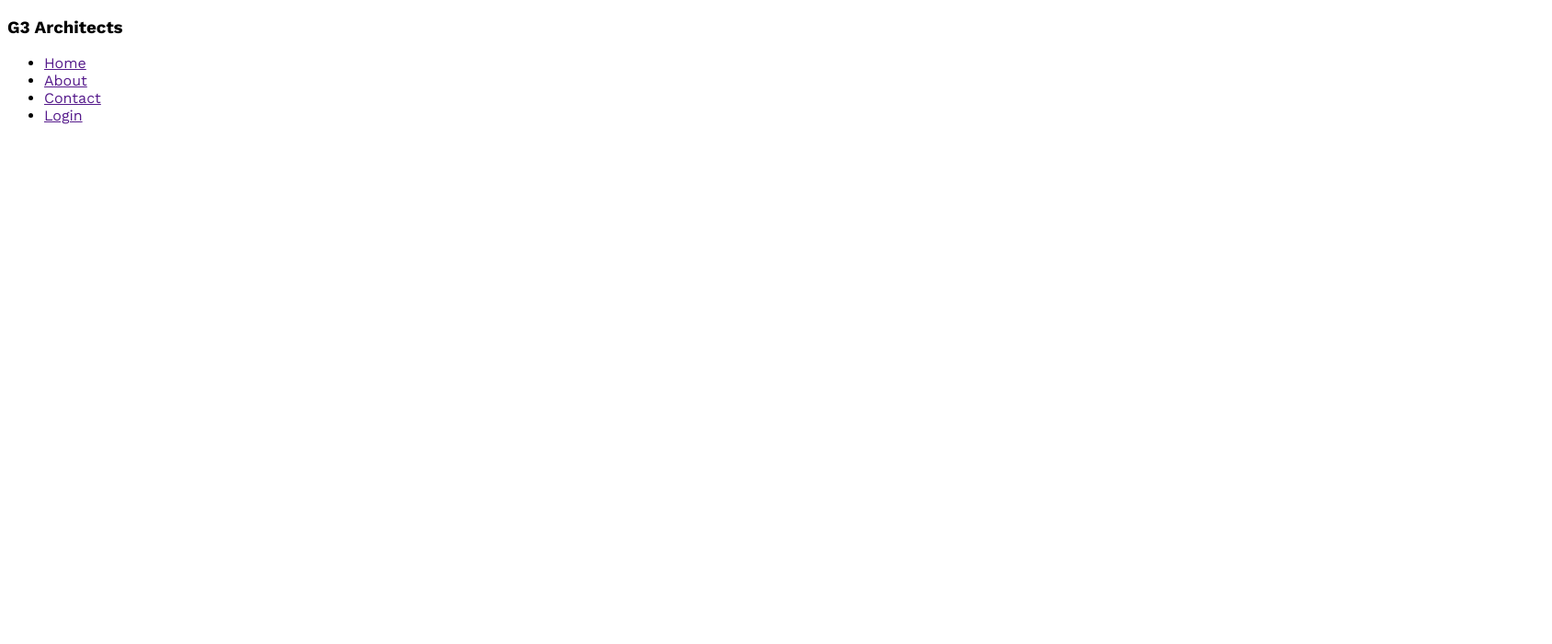
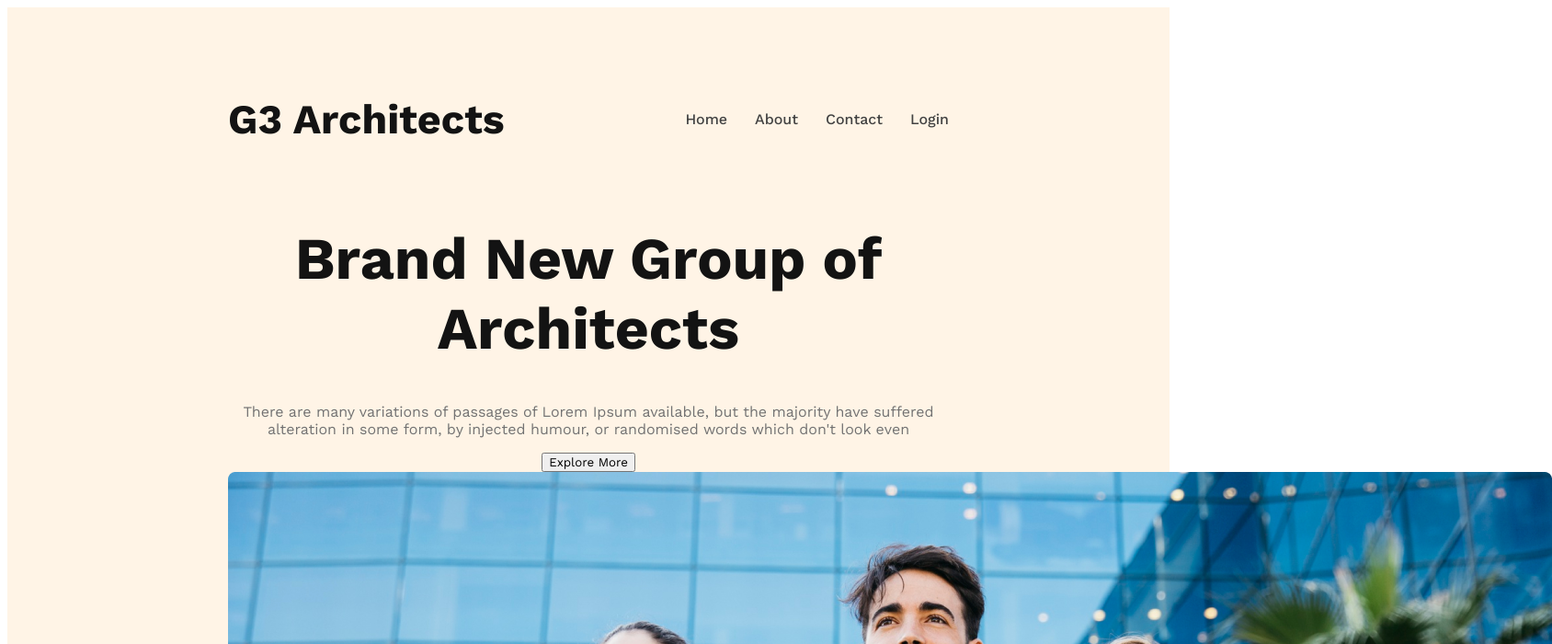
Before and after one commit to monoare/g3-architect-website, a plain HTML site: page index.html in a window 1280 px wide. Shown: the top 700 px of the page at 92% size, 1688 px wide, since content can reach past the window. Drawn offline with nearby package versions, Linux system fonts and the light colour scheme.

Commit message:
banner content added

```diff
--- a/index.html
+++ b/index.html
@@ -9,7 +9,7 @@
   <body>
     <header>
       <nav>
-        <h3>G3 Architects</h3>
+        <h3 class="nav-title">G3 Architects</h3>
         <ul>
           <li><a href="">Home</a></li>
           <li><a href="">About</a></li>
@@ -17,6 +17,18 @@
           <li><a href="">Login</a></li>
         </ul>
       </nav>
+      <div class="banner">
+        <div class="banner-contain">
+          <h1 class="banner-title">Brand New Group of Architects</h1>
+          <p class="banner-description">
+            There are many variations of passages of Lorem Ipsum available, but
+            the majority have suffered alteration in some form, by injected
+            humour, or randomised words which don't look even
+          </p>
+          <button class="btn-primary">Explore More</button>
+        </div>
+        <img src="./images/banner.png" alt="" />
+      </div>
     </header>
     <main></main>
     <footer></footer>
--- a/style/architects.css
+++ b/style/architects.css
@@ -1,6 +1,60 @@
 /* work sans font from google fonts */
 @import url("https://fonts.googleapis.com/css2?family=Work+Sans:ital,wght@0,400;0,500;0,600;0,700;1,800&display=swap");
 
+/* shared styles */
 * {
   font-family: "Work Sans", sans-serif;
 }
+
+.btn-primary {
+}
+
+/* header styles */
+header {
+  background: rgba(255, 144, 14, 0.1);
+  padding: 50px 240px;
+}
+
+nav {
+  display: flex;
+  justify-content: space-between;
+  align-items: center;
+}
+
+.nav-title {
+  font-size: 2.8rem;
+  font-weight: 700;
+  color: #131313;
+}
+
+nav > ul {
+  display: flex;
+}
+
+nav li {
+  list-style: none;
+  margin-left: 30px;
+  font-weight: 500;
+  font-size: 1rem;
+}
+nav li a {
+  text-decoration: none;
+  color: #424242;
+}
+
+/* banner styles */
+.banner-contain {
+  max-width: 800px;
+  text-align: center;
+  margin: 0 auto;
+}
+
+.banner-title {
+  color: #131313;
+  font-size: 4rem;
+  font-weight: 700;
+}
+
+.banner-description {
+  color: #727272;
+}
```
